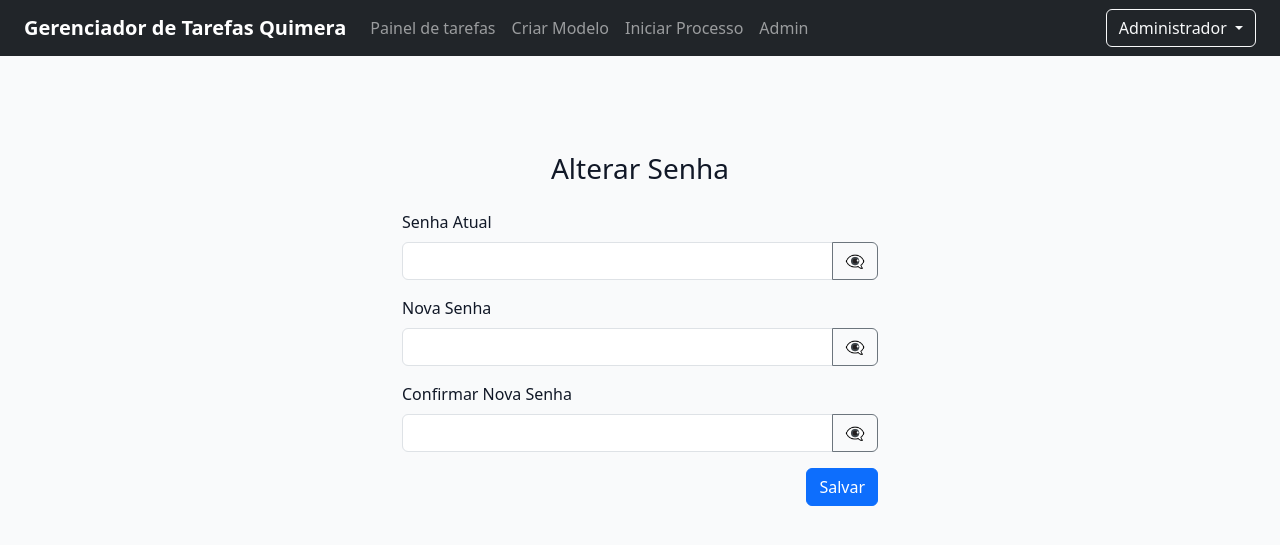
After one commit to LuisHenriqueofc01/sistema-gerenciamento-tarefas, a Flask app: page /alterar-senha in a window 1280 px wide. The commit adds this page. Shown: the top 545 px of the page. Run offline with Flask 3, Linux system fonts and the light colour scheme; a user stored in the database is signed in; some libraries are stand-ins or nearby versions.

Commit message:
Melhorias em segurança nos acessos

```diff
--- a/app/routes/views.py
+++ b/app/routes/views.py
@@ -32,7 +32,7 @@ def criar_modelo():
     modelos = ProcessModel.query.order_by(ProcessModel.name).all()
     return render_template("criar_modelo.html", modelos=modelos)
 
-@views_bp.route("/iniciar-processo")
+@views_bp.route("/iniciar-prosseco")
 @login_required
 def iniciar_processo():
     processos = ProcessInstance.query.order_by(ProcessInstance.created_at.desc()).all()
@@ -60,7 +60,6 @@ def kanban():
         usuario=current_user
     )
 
-
 @views_bp.route("/processo-finalizado")
 @login_required
 def processo_finalizado_pagina():
@@ -78,6 +77,27 @@ def login_page():
         return redirect(url_for("views.kanban"))
     return render_template("login.html")
 
+# ------------------------- ALTERAÇÃO DE SENHA -------------------------
+@views_bp.route("/alterar-senha", methods=["GET", "POST"])
+@login_required
+def change_password_page():
+    if request.method == "POST":
+        senha_atual = request.form.get("current_password")
+        nova_senha = request.form.get("new_password")
+        confirmar_senha = request.form.get("confirm_password")
+
+        if not current_user.check_password(senha_atual):
+            flash("Senha atual incorreta.", "danger")
+        elif nova_senha != confirmar_senha:
+            flash("Nova senha e confirmação não coincidem.", "danger")
+        else:
+            current_user.set_password(nova_senha)
+            db.session.commit()
+            flash("Senha alterada com sucesso!", "success")
+            return redirect(url_for("views.index"))
+
+    return render_template("alterar_senha.html")
+
 # ------------------------- PAINEL ADMINISTRADOR -------------------------
 @views_bp.route("/admin")
 @login_required
@@ -92,10 +112,10 @@ def admin_panel():
 @admin_required
 def create_user():
     try:
-        username = request.form["username"]
+        username = request.form["new_username"]
         name = request.form["name"]
         email = request.form["email"]
-        password = request.form["password"]
+        password = request.form["new_password"]
 
         if User.query.filter_by(username=username).first():
             flash("Já existe um usuário com esse nome de usuário.", "danger")
--- /dev/null
+++ b/app/templates/alterar_senha.html
@@ -0,0 +1,52 @@
+{% extends 'base.html' %}
+{% block title %}Alterar Senha{% endblock %}
+
+{% block content %}
+<div class="container mt-5" style="max-width: 500px;">
+    {% with messages = get_flashed_messages(with_categories=true) %}
+    {% if messages %}
+        {% for category, message in messages %}
+            <div class="alert alert-{{ category }} alert-dismissible fade show shadow" role="alert">
+                {{ message }}
+                <button type="button" class="btn-close" data-bs-dismiss="alert" aria-label="Close"></button>
+            </div>
+        {% endfor %}
+    {% endif %}
+    {% endwith %}
+
+    <h3 class="mb-4 text-center">Alterar Senha</h3>
+    <form method="POST">
+        <div class="mb-3">
+            <label class="form-label">Senha Atual</label>
+            <div class="input-group">
+                <input type="password" name="current_password" id="current_password" class="form-control" required>
+                <button type="button" class="btn btn-outline-secondary" onclick="togglePassword('current_password')">👁‍🗨</button>
+            </div>
+        </div>
+        <div class="mb-3">
+            <label class="form-label">Nova Senha</label>
+            <div class="input-group">
+                <input type="password" name="new_password" id="new_password" class="form-control" required>
+                <button type="button" class="btn btn-outline-secondary" onclick="togglePassword('new_password')">👁‍🗨</button>
+            </div>
+        </div>
+        <div class="mb-3">
+            <label class="form-label">Confirmar Nova Senha</label>
+            <div class="input-group">
+                <input type="password" name="confirm_password" id="confirm_password" class="form-control" required>
+                <button type="button" class="btn btn-outline-secondary" onclick="togglePassword('confirm_password')">👁‍🗨</button>
+            </div>
+        </div>
+        <div class="text-end">
+            <button type="submit" class="btn btn-primary">Salvar</button>
+        </div>
+    </form>
+</div>
+
+<script>
+    function togglePassword(id) {
+        const input = document.getElementById(id);
+        input.type = input.type === "password" ? "text" : "password";
+    }
+</script>
+{% endblock %}
--- a/app/templates/base.html
+++ b/app/templates/base.html
@@ -63,10 +63,15 @@
                 </ul>
 
                 {% if current_user.is_authenticated %}
-                <span class="navbar-text text-white me-3">
+                <div class="dropdown">
+                    <button class="btn btn-outline-light dropdown-toggle" type="button" id="userDropdown" data-bs-toggle="dropdown" aria-expanded="false">
                         {{ current_user.name }}
-                </span>
-                <a class="btn btn-outline-light btn-sm" href="{{ url_for('auth.logout') }}">Logout</a>
+                    </button>
+                    <ul class="dropdown-menu dropdown-menu-end" aria-labelledby="userDropdown">
+                        <li><a class="dropdown-item" href="{{ url_for('views.change_password_page') }}">Mudar Senha</a></li>
+                        <li><a class="dropdown-item text-danger" href="{{ url_for('auth.logout') }}">Logout</a></li>
+                    </ul>
+                </div>
                 {% else %}
                 <a class="btn btn-outline-light btn-sm" href="{{ url_for('views.login_page') }}">Login</a>
                 {% endif %}
```
Also changed, not shown: app/templates/admin_panel.html (+7 -7 lines), app/templates/login.html (+9 -3 lines), instance/app.db. Lines whose indentation alone changed are shown as unchanged.
